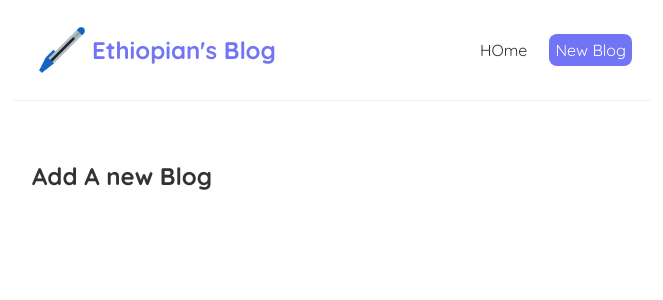
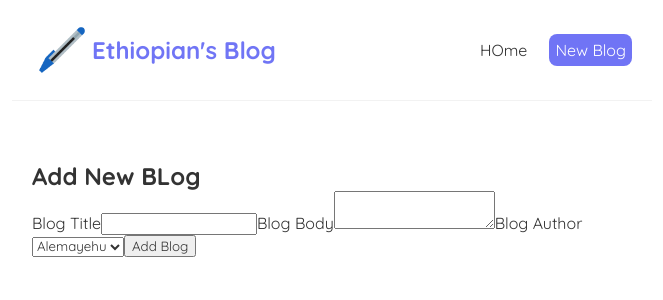
Before and after one commit to biruk-anley/Ethiopian_blogger, a React (Create React App) app: page /create in a window 1280 px wide. Shown: the top 300 px of the page, without its empty margins (308-971 px from the left). Built offline with nearby package versions, Linux system fonts and the light colour scheme.

Commit message:
add create blog with forms, post request to json

```diff
--- a/src/Create.js
+++ b/src/Create.js
@@ -1,9 +1,60 @@
+import { useState, } from "react";
+import { useNavigate } from "react-router-dom";
+
 const Create = () => {
-    return (
-        <div className="create">
-            <h2>Add A new Blog</h2>
-        </div>
-     );
+
+    const [title, setTitle] = useState('');
+    const [body, setBody] = useState('');
+    const [author, setAuthor] = useState('alemayehu');
+    const [ispending, setIspending] = useState(false); // at the first it is false no submit
+    const history = useNavigate();
+
+    const handlesubmit = (e) => {
+        e.preventDefault();
+      const blog = { title, body, author };
+
+      setIspending(true)  // this is loading since it is posting request
+
+      fetch("http://localhost:8000/blogs", {
+        method: "POST",
+        headers: { "content-type": "application/json" },
+        body:JSON.stringify(blog)
+      }).then(() => {
+        console.log("added");
+        setIspending(false);
+        history("/");
+      })
+
 }
 
+  return (
+    <div className="create">
+      <h2>Add New BLog</h2>
+      <form onSubmit={handlesubmit}>
+        <label>Blog Title</label>
+        <input
+          type="text"
+          required
+          value={title}
+          onChange={(e) => setTitle(e.target.value)}
+        />
+        <label>Blog Body</label>
+        <textarea
+          required
+          value={body}
+          onChange={(e) => setBody(e.target.value)}
+        ></textarea>
+        <label>Blog Author</label>
+        <select value={author} onChange={(e) => setAuthor(e.target.value)}>
+          <option value="alemayehu">Alemayehu</option>
+          <option value="Zenebe">Zenebe</option>
+          <option value="Endalegeta">Endalegeta</option>
+        </select>
+        {!ispending && <button>Add Blog</button>}
+        {ispending && <button disabled>Add Blog....</button>}
+      </form>
+    </div>
+  );
+};
+
 export default Create;
```
